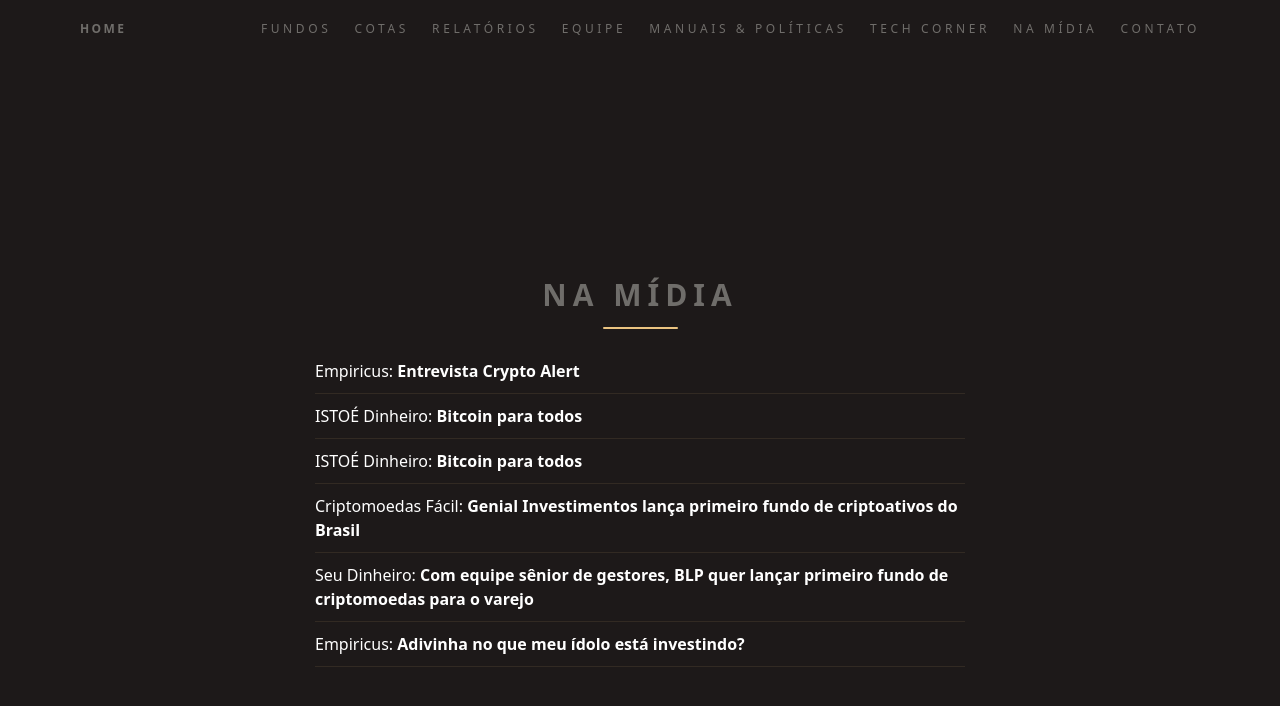
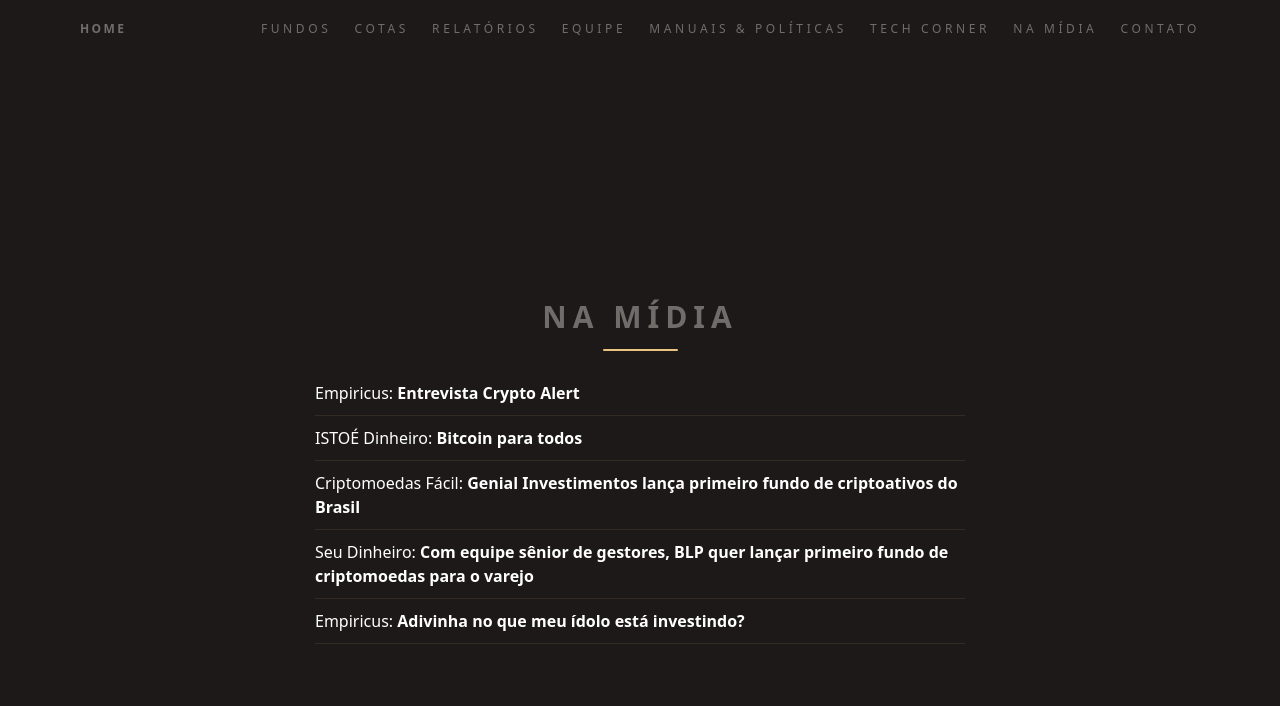
Before and after one commit to ateliedetemas/blpcrypto, a Jekyll site: the page built from na-midia.md, in a window 1280 px wide. Shown: the top 706 px of the page. Built offline with Jekyll 4.4.1, drawn with Linux system fonts in a browser that asks for light colours.

Commit message:
Removes duplicated item.

```diff
--- a/na-midia.md
+++ b/na-midia.md
@@ -6,7 +6,6 @@ title: Na Mídia
 
 | [Empiricus: **Entrevista Crypto Alert**](https://vimeo.com/empiricus/review/302353131/80d86c8389) |
 | [ISTOÉ Dinheiro: **Bitcoin para todos**](https://www.istoedinheiro.com.br/bitcoin-para-todos/#.W-4VGEU8w8I.whatsapp) |
-| [ISTOÉ Dinheiro: **Bitcoin para todos**](https://www.istoedinheiro.com.br/bitcoin-para-todos/#.W-4VGEU8w8I.whatsapp) |
 | [Criptomoedas Fácil: **Genial Investimentos lança primeiro fundo de criptoativos do Brasil**](https://www.criptomoedasfacil.com/genial-investimentos-lanca-primeiro-fundo-de-criptoativos-do-brasil/) |
 | [Seu Dinheiro: **Com equipe sênior de gestores, BLP quer lançar primeiro fundo de criptomoedas para o varejo**](https://www.seudinheiro.com/com-equipe-senior-de-gestores-blp-quer-lancar-primeiro-fundo-de-criptomoedas-para-o-varejo/?utm_source=newsmanha&utm_medium=newsmanha) |
 | [Empiricus: **Adivinha no que meu ídolo está investindo?**](https://www.empiricus.com.br/newsletters/hora-dos-fundos/adivinha-no-que-meu-idolo-esta-investindo/) |
```
